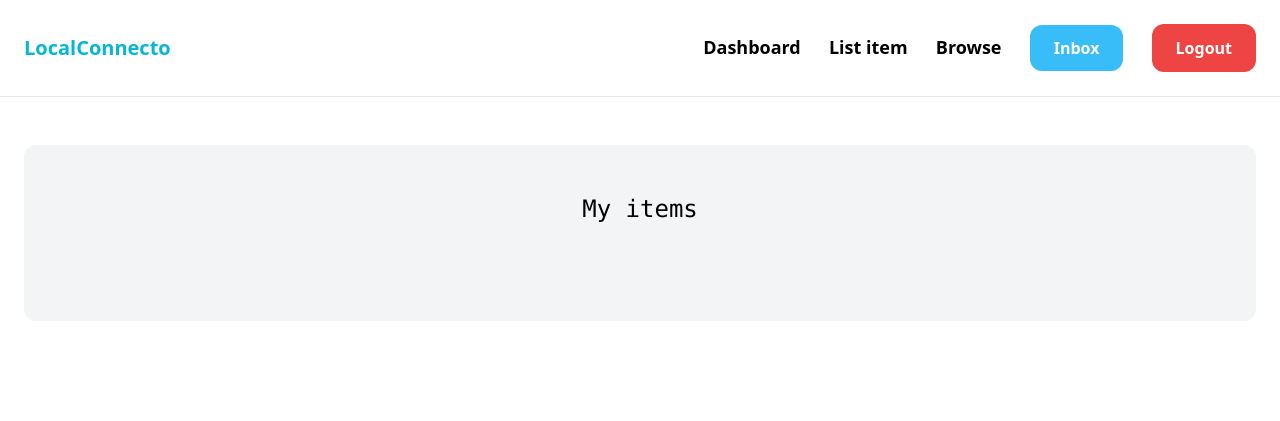
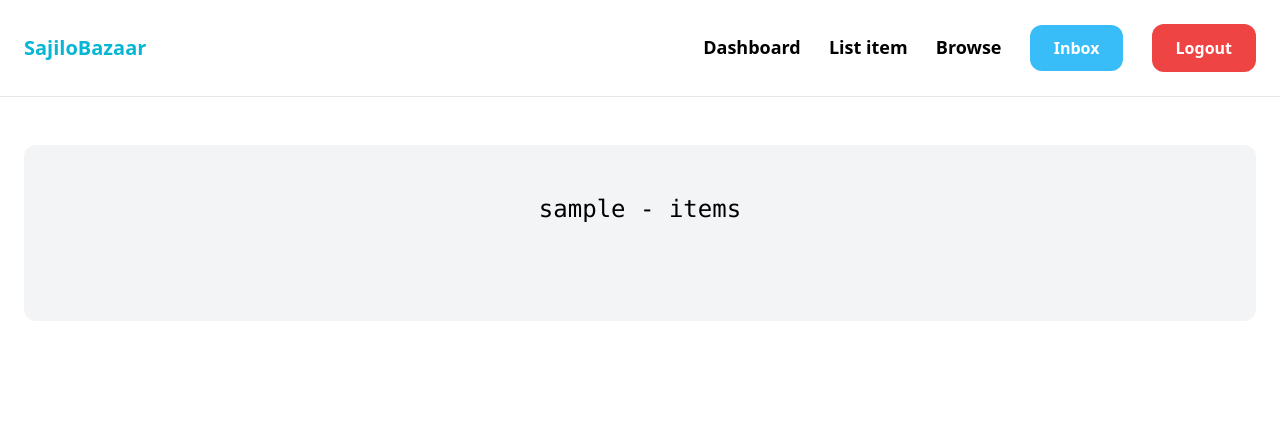
Before and after one commit to munal777/marketplace-django, a Django app: page /dashboard/ in a window 1280 px wide. Shown: the top 421 px of the page. Run offline with Django 5.2, Linux system fonts and the light colour scheme; the visitor is signed in with stand-in values (Sample User, id 1); data that the repository does not hold is empty; style sheets or scripts are compiled from the project's sources; some libraries are stand-ins or nearby versions.

Commit message:
changes on dashboard view

```diff
--- a/core/templates/base.html
+++ b/core/templates/base.html
@@ -12,7 +12,7 @@
 </head>
 <body class="flex flex-col min-h-screen h-full">
     <nav class="py-6 px-6 flex justify-between items-center border-b border-gray-200">
-        <a href="" class="text-xl font-semibold text-cyan-500">LocalConnecto</a>
+        <a href="" class="text-xl font-semibold text-cyan-500">SajiloBazaar</a>
         <div class="space-x-6">
             <a href="{% url 'dashboard:dashboard' %}" class="text-lg font-semibold hover:text-gray-500">Dashboard</a>
             {% if request.user.is_authenticated %}
--- a/dashboard/templates/book/index.html
+++ b/dashboard/templates/book/index.html
@@ -3,7 +3,7 @@
 
 {% block content %}
     <div class="mt-6 px-6 py-12 bg-gray-100 rounded-xl">
-        <h2 class="mb-12 text-2xl text-center font-mono">My items</h2>
+        <h2 class="mb-12 text-2xl text-center font-mono">{{ username }} - items</h2>
 
         <div class="grid grid-cols-5 gap-6">
             {% for i in items %}
@@ -21,20 +21,4 @@
             {% endfor %}
         </div>
     </div>
-    <!-- <div class="mt-6 px-6 py-12 bg-gray-100 rounded-xl">
-        <h2 class="mb-12 text-2xl text-center font-mono">Categories</h2>
-
-        <div class="grid grid-cols-3 gap-6">
-            {% for i in categories %}
-                <div>
-                    <a href="" class="text-center">
-                        <div class="p-6 bg-white rounded-b-xl">
-                            <h2 class="text-2xl">{{i.name}}</h2>
-                            <p class="text-gray-500">{{i.items.count}} items</p>
-                        </div>
-                    </a>
-                </div>
-            {% endfor %}
-        </div>
-    </div> -->
 {% endblock %}
--- a/dashboard/views.py
+++ b/dashboard/views.py
@@ -1,11 +1,11 @@
 from django.shortcuts import render
 from django.contrib.auth.decorators import login_required
 from item.models import Item
-from django.http import HttpResponse
+
 @login_required
 def dashboard(request):
     items = Item.objects.filter(created_by = request.user)
 
     return render(request, 'book/index.html', {
-        'items': items,
+        'items': items, 'username': request.user.username
     })
```
